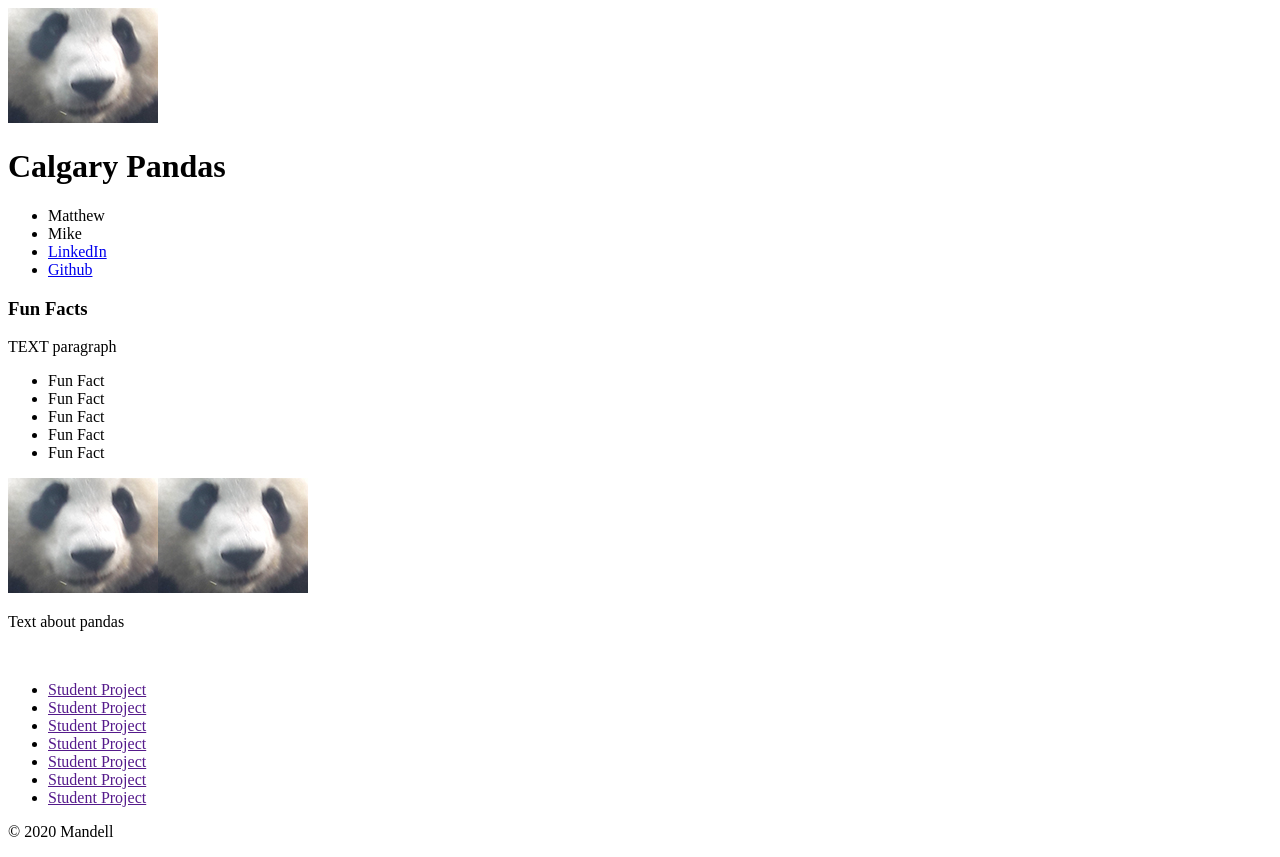
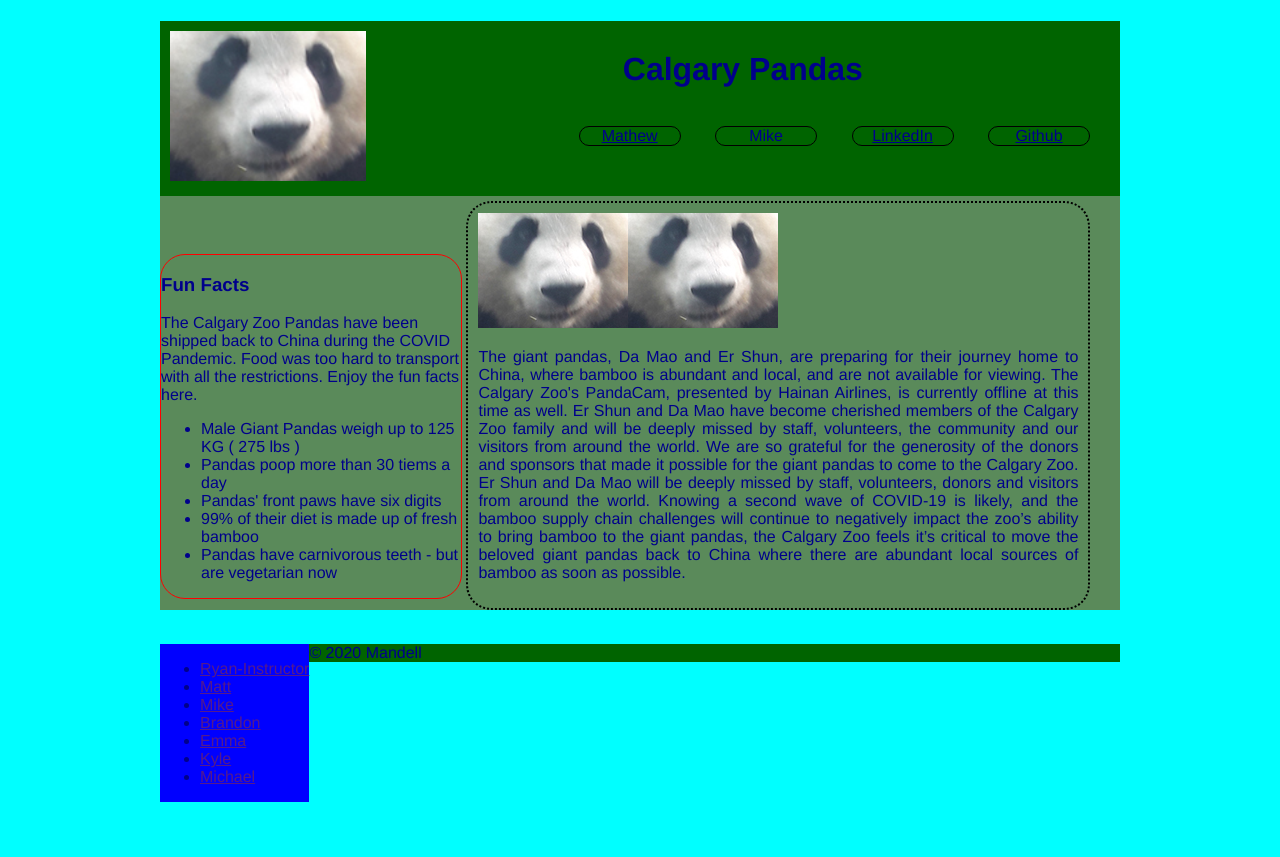
Before and after one commit to DaddyBearSEA/class-project, a plain HTML site: page index.html in a window 1280 px wide. After the commit the page ends 802 px from the top, so only its background shows below. Drawn offline with Linux system fonts and the light colour scheme.

Commit message:
Adding Class project to the repository from today's class

```diff
--- a/index.html
+++ b/index.html
@@ -3,7 +3,8 @@
 <head>
     <meta charset="UTF-8">
     <meta name="viewport" content="width=device-width, initial-scale=1.0">
-    <title>Document</title>
+    <title>Calgary Pandas</title>
+    <link rel="stylesheet" href="style.css">
 </head>
 <body>
     <header>
@@ -11,7 +12,7 @@
         <h1>Calgary Pandas</h1>
         <nav>
             <ul>
-                <li>Matthew</li>
+                <li><a href ="#" class= "group">Mathew</a></li>
                 <li>Mike</li>
                 <li><a href="https://www.linkedin.com/in/massagep101/">LinkedIn</a></li>
                 <li><a href="https://github.com/DaddyBearSEA?tab=repositories">Github</a></li>
@@ -21,30 +22,30 @@
     <main>
         <section>
             <h3>Fun Facts</h3>
-            <p>TEXT paragraph</p>
+            <p>The Calgary Zoo Pandas have been shipped back to China during the COVID Pandemic. Food was too hard to transport with all the restrictions. Enjoy the fun facts here.</p>
             <ul>
-                <li>Fun Fact</li>
-                <li>Fun Fact</li>
-                <li>Fun Fact</li>
-                <li>Fun Fact</li>
-                <li>Fun Fact</li>
+                <li>Male Giant Pandas weigh up to 125 KG ( 275 lbs )</li>
+                <li>Pandas poop more than 30 tiems a day</li>
+                <li>Pandas' front paws have six digits</li>
+                <li>99% of their diet is made up of fresh bamboo</li>
+                <li>Pandas have carnivorous teeth - but are vegetarian now</li>
             </ul>
         </section>
-        <section>
-            <img src="images/pandaicon.jpg" alt="PANDA IMAGE"><img src="images/pandaicon.jpg" alt="PANDA IMAGE">
-            <p>Text about pandas</p>
+        <section id="description">
+            <img src="images/pandaicon.jpg" alt="PANDA IMAGE"><img id="hero" src="images/pandaicon.jpg" alt="PANDA IMAGE">
+            <p>The giant pandas, Da Mao and Er Shun, are preparing for their journey home to China, where bamboo is abundant and local, and are not available for viewing. The Calgary Zoo's PandaCam, presented by Hainan Airlines, is currently offline at this time as well. Er Shun and Da Mao have become cherished members of the Calgary Zoo family and will be deeply missed by staff, volunteers, the community and our visitors from around the world. We are so grateful for the generosity of the donors and sponsors that made it possible for the giant pandas to come to the Calgary Zoo. Er Shun and Da Mao will be deeply missed by staff, volunteers, donors and visitors from around the world.  Knowing a second wave of COVID-19 is likely, and the bamboo supply chain challenges will continue to negatively impact the zoo’s ability to bring bamboo to the giant pandas, the Calgary Zoo feels it’s critical to move the beloved giant pandas back to China where there are abundant local sources of bamboo as soon as possible.</p>
         </section>
     </main>
      <footer>
         <nav>
             <ul>
-                <li><a href="">Student Project</a></li>
-                <li><a href="">Student Project</a></li>
-                <li><a href="">Student Project</a></li>
-                <li><a href="">Student Project</a></li>
-                <li><a href="">Student Project</a></li>
-                <li><a href="">Student Project</a></li>
-                <li><a href="">Student Project</a></li>
+                <li><a href="">Ryan-Instructor</a></li>
+                <li><a href="">Matt</a></li>
+                <li><a href="">Mike</a></li>
+                <li><a href="">Brandon</a></li>
+                <li><a href="">Emma</a></li>
+                <li><a href="">Kyle</a></li>
+                <li><a href="">Michael</a></li>
             </ul>
         </nav>
         <p>&copy 2020 Mandell</p>
--- /dev/null
+++ b/style.css
@@ -0,0 +1,119 @@
+/*
+* {
+    color: aqua;
+} */
+
+/* entire docuemnt */
+body {
+    background-color: cyan;
+    font-family: 'Franklin Gothic Medium', 'Arial Narrow', Arial, sans-serif;
+    color: darkblue;
+
+
+
+}
+/*  Header */
+
+header {
+    margin: 0px auto;
+    width: 960px;
+    background-color: darkgreen;
+    height: 175px;
+
+}
+
+
+header>img {
+    height: 150px ;
+    margin-left: 10px;
+    margin-top: 10px;
+    float: left;
+}
+
+
+h1 {
+    text-align: center;
+    padding-top: 30px;
+
+}
+header > nav {
+    float: right;
+
+
+}
+
+header > nav > ul > li {
+    display: inline-block;
+    width: 100px;
+    border: 1px solid black;
+    margin-right: 30px;
+    border-radius: 25px;
+    text-align: center;
+
+}
+
+header > nav > ul > li> a {
+    color: inherit;
+
+}
+
+
+/* Main area */
+
+main{
+    margin: 0px auto;
+    width: 960px;
+    background-color: rgb(90, 138, 90);
+}
+
+section {
+   /* Fun Facts */
+    width: 300px;
+    display: inline-block;
+    border: 1px solid red;
+    border-radius: 25px;
+    text-align: left;
+
+
+}
+/* main hero and description */
+#description{
+    width: 600px;
+    display: inline-block;
+    border: 2px dotted black;
+    margin-top: 5px;
+    padding: 10px;
+    text-align: justify;
+
+}
+#desscription > img {
+    border: blue;
+    margin: 100px;
+    float: right;
+
+}
+
+/* footer alignment */
+
+footer {
+    margin: 0px auto;
+
+    width: 960px;
+    background-color: darkgreen;
+
+
+}
+
+footer > nav {
+    float: left;
+    background-color: blue;
+
+}
+footer > nav> ul > li>{
+    display: inline-block;
+    width: 100px;
+    border: 1px solid black;
+    margin-right: 30px;
+    border-radius: 25px;
+    text-align: center;
+}
```
